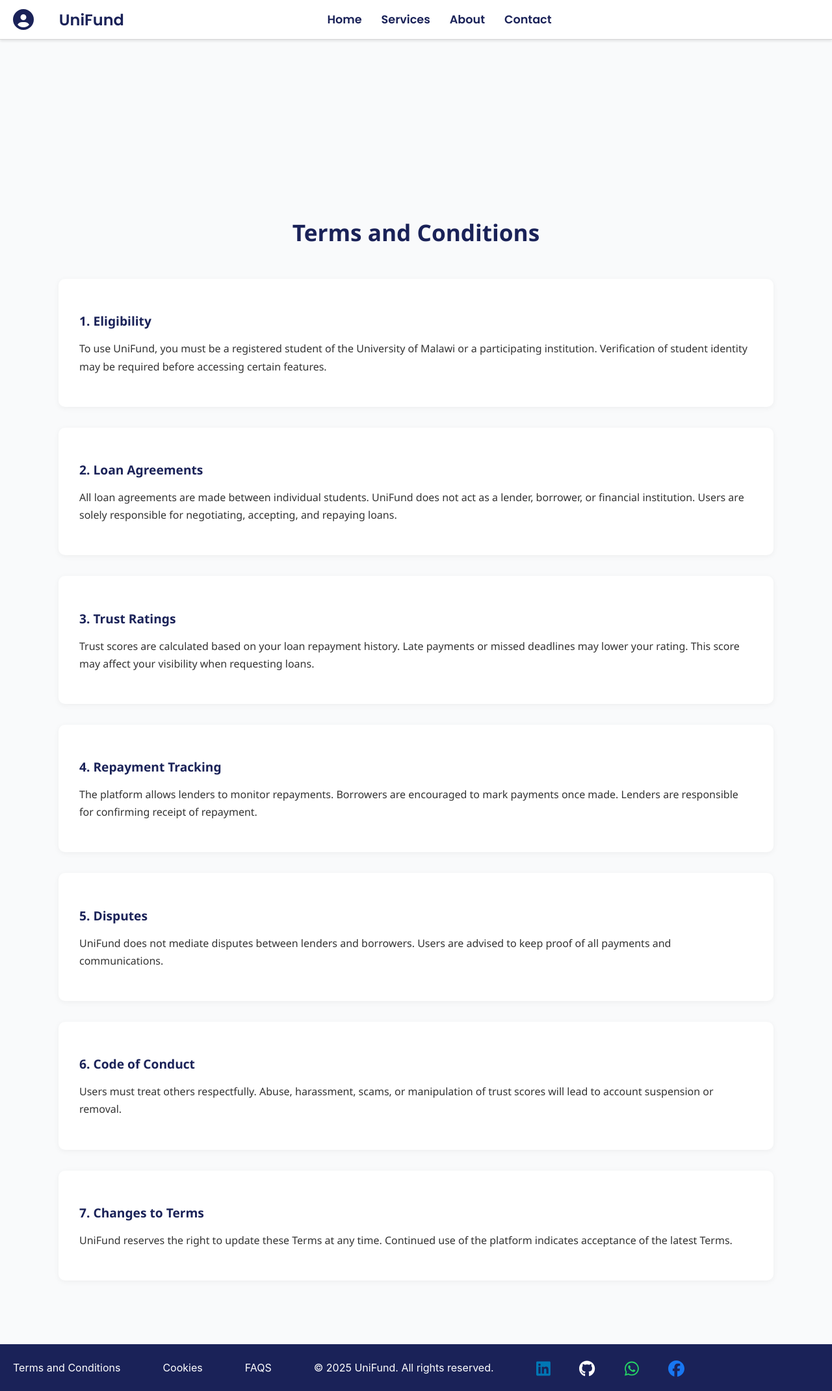
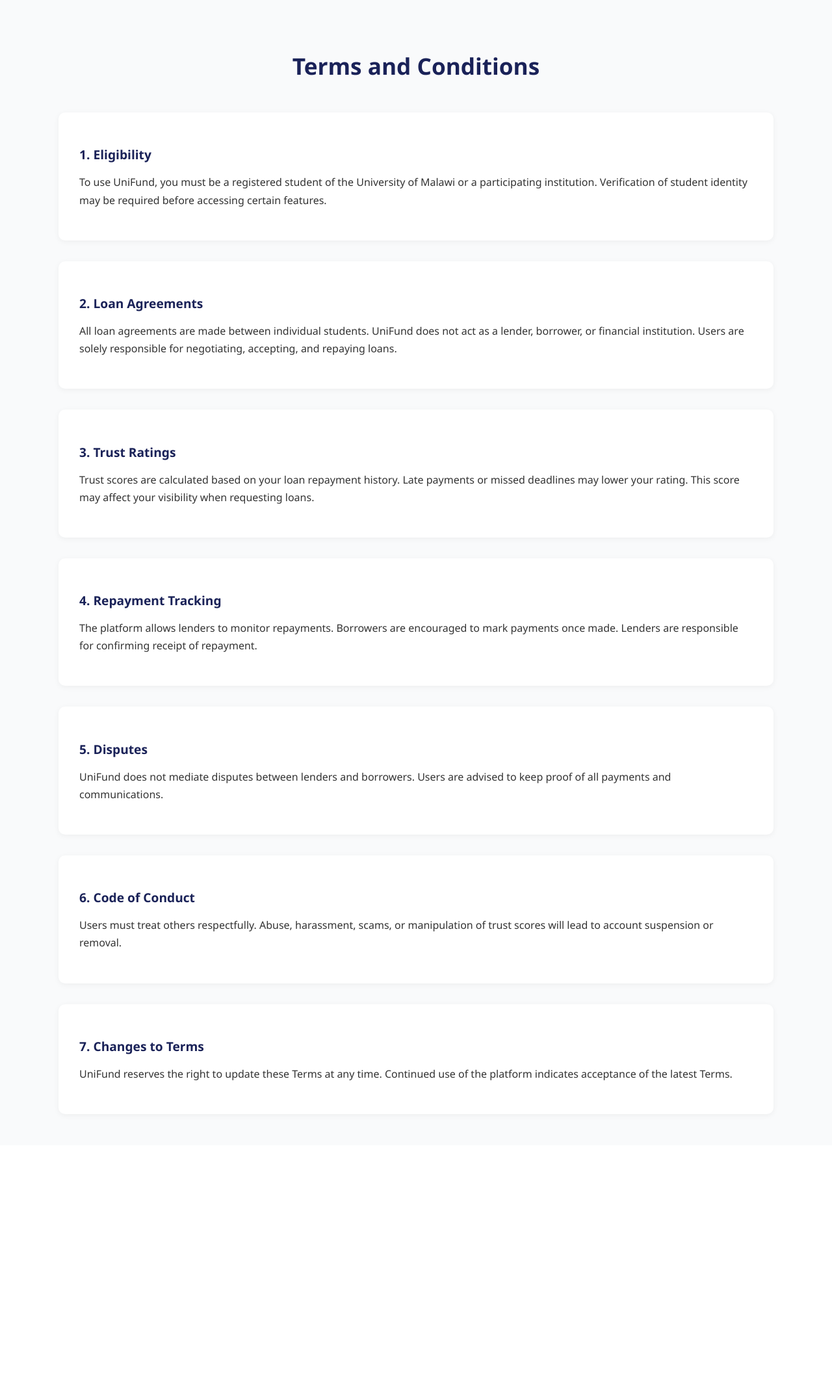
Before and after one commit to carlos45-dev/lending-platform, a React (Vite) app: page /terms in a window 1280 px wide. Shown: the whole page at 65% size. After the commit the page ends 1762 px from the top, so only its background shows below. Built offline with nearby package versions, Linux system fonts and the light colour scheme; no server answers; the database is empty.

Commit message:
NPM RUN DEV

```diff
--- a/src/pages/Terms.jsx
+++ b/src/pages/Terms.jsx
@@ -15,7 +15,6 @@ function TermsPage() {
   return (
     <>
       <div className={styles.wrapper}>
-        <Header />
         <main className={styles.termsSection}>
           <h2 className={styles.heading}>Terms and Conditions</h2>
 
@@ -75,7 +74,6 @@ function TermsPage() {
             </p>
           </section>
         </main>
-        <Footer />
       </div>
     </>
   );
--- a/src/styles/Terms.module.css
+++ b/src/styles/Terms.module.css
@@ -4,7 +4,6 @@
   background-color: #f9fafb;
   display: flex;
   flex-direction: column;
-  padding-top: 20%;
   font-family: 'Segoe UI', sans-serif;
 }
 
```
